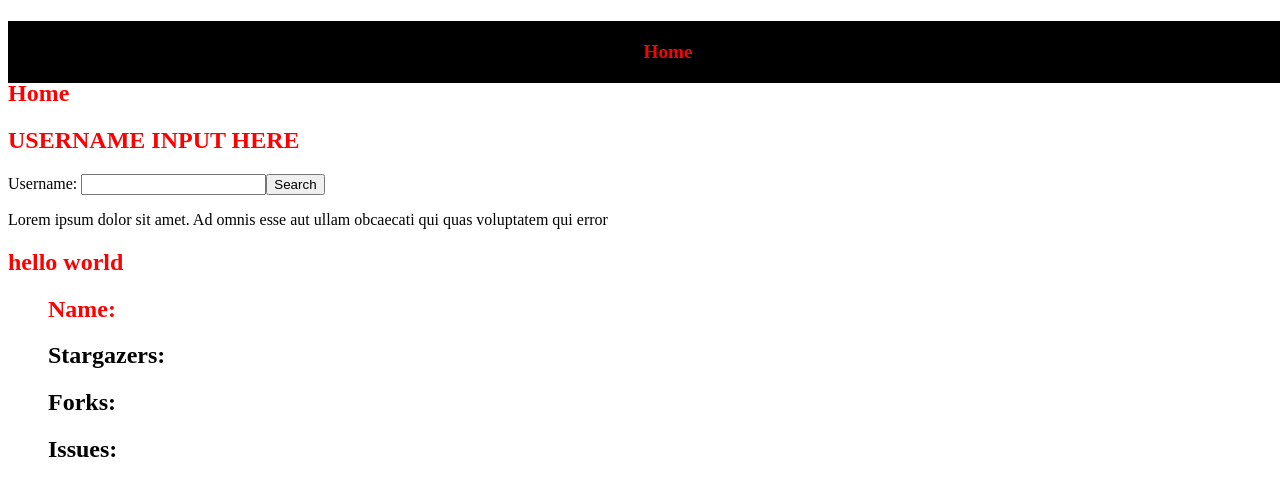
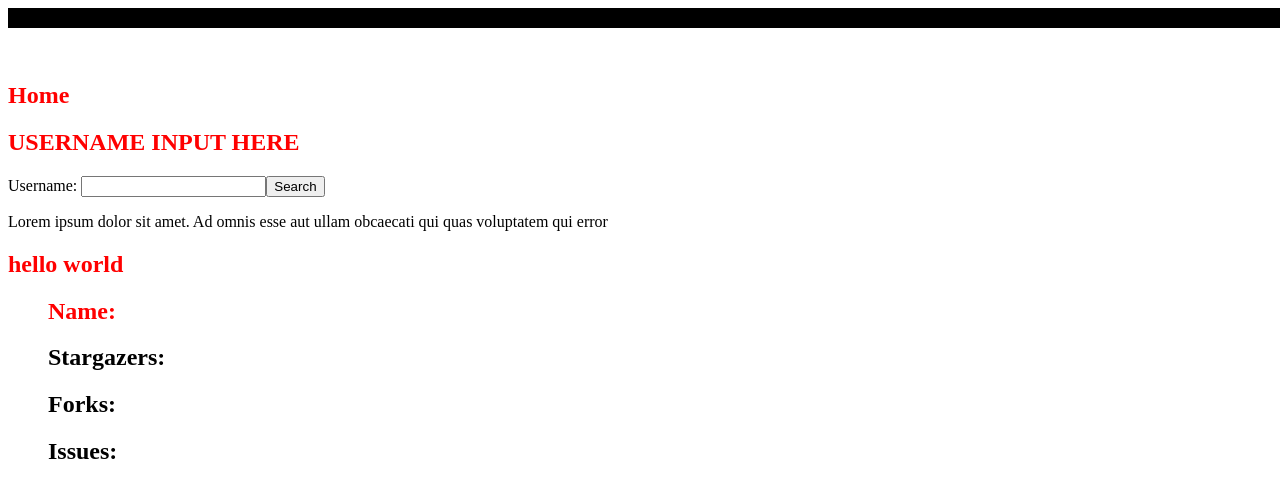
Before and after one commit to Phil99fp/GitPub, a React app: page / in a window 1280 px wide. Shown: the top 498 px of the page. Built offline with nearby package versions, Linux system fonts and the light colour scheme.

Commit message:
removed nav

```diff
--- a/src/App.css
+++ b/src/App.css
@@ -12,3 +12,8 @@ html {
   width: 100px;
 
 }
+
+
+form {
+  display: block;
+}
--- a/src/App.js
+++ b/src/App.js
@@ -1,6 +1,6 @@
 import React from "react";
 import { Home} from "./pages";
-import { Route, Switch } from "react-router-dom";
+
 import { Header} from "./layout";
 import "./App.css";
 
@@ -9,12 +9,11 @@ import "./App.css";
 function App() {
   return (
     <>
-      <Header/>
-      <Switch>
-        <Route exact path="/">
-          <Home />
-        </Route>
-      </Switch>
+      <Header />
+      <br></br>
+      <br></br>
+      <br></br>
+      <Home />
     </>
   );
 }
--- a/src/index.js
+++ b/src/index.js
@@ -1,6 +1,6 @@
 import React from 'react';
 import ReactDOM from 'react-dom';
-import { BrowserRouter } from 'react-router-dom'
+
 
 
 
@@ -9,9 +9,9 @@ import App from './App';
 
 ReactDOM.render(
   <React.StrictMode>
-      <BrowserRouter>
+
         <App />
-      </BrowserRouter>
+
   </React.StrictMode>,
 
   document.getElementById("root")
--- a/src/layout/Header/index.css
+++ b/src/layout/Header/index.css
@@ -1,27 +1,11 @@
 
 
-nav {
+span {
     position: fixed;
     width: 100vw;
     background-color: black;
-    padding: 20px;
-    display: flex;
+    padding: 10px;
+    display: block;
     justify-content: space-evenly;
     color: #222222;
 }
-
-a {
-    text-decoration: none;
-    color: whitesmoke;
-    font-size: larger;
-}
-
-a:hover {
-    color: blue;
-    font-weight: bolder;
-}
-
-a.active {
-    color: red;
-    font-weight: bolder;
-}
--- a/src/layout/Header/index.js
+++ b/src/layout/Header/index.js
@@ -1,21 +1,15 @@
 import React from 'react';
-import { NavHashLink } from 'react-router-hash-link';
+
 
 import './index.css';
 
 const Header = () => {
     return (
       <>
-        <nav>
-          <NavHashLink smooth exact to="/" activeClassName="active">
-            Home
-          </NavHashLink>
-
-        </nav>
         <span>
-          <h1>WELCOME TO GITPUB</h1>
 
         </span>
+
       </>
     );
 }
```
